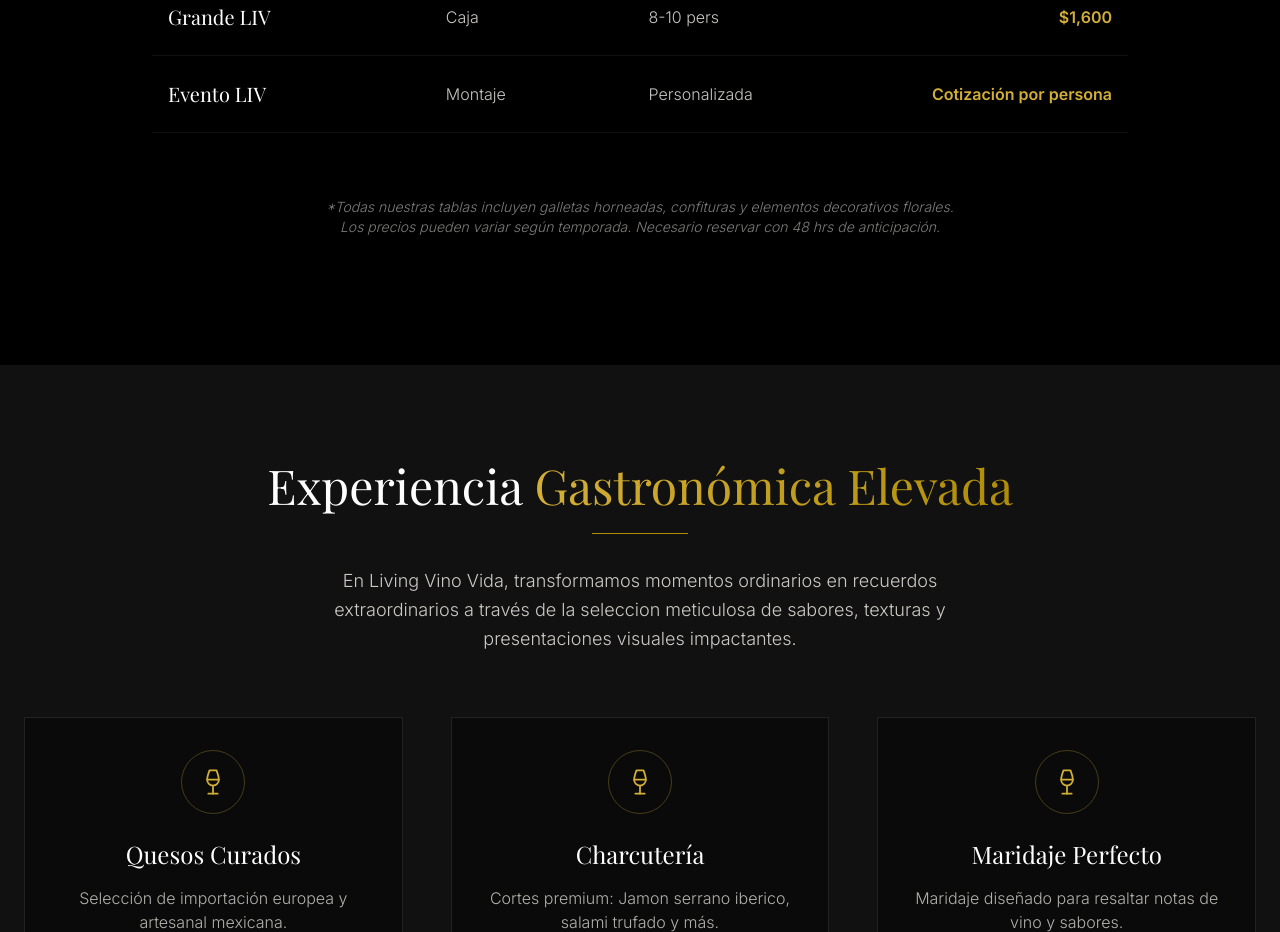
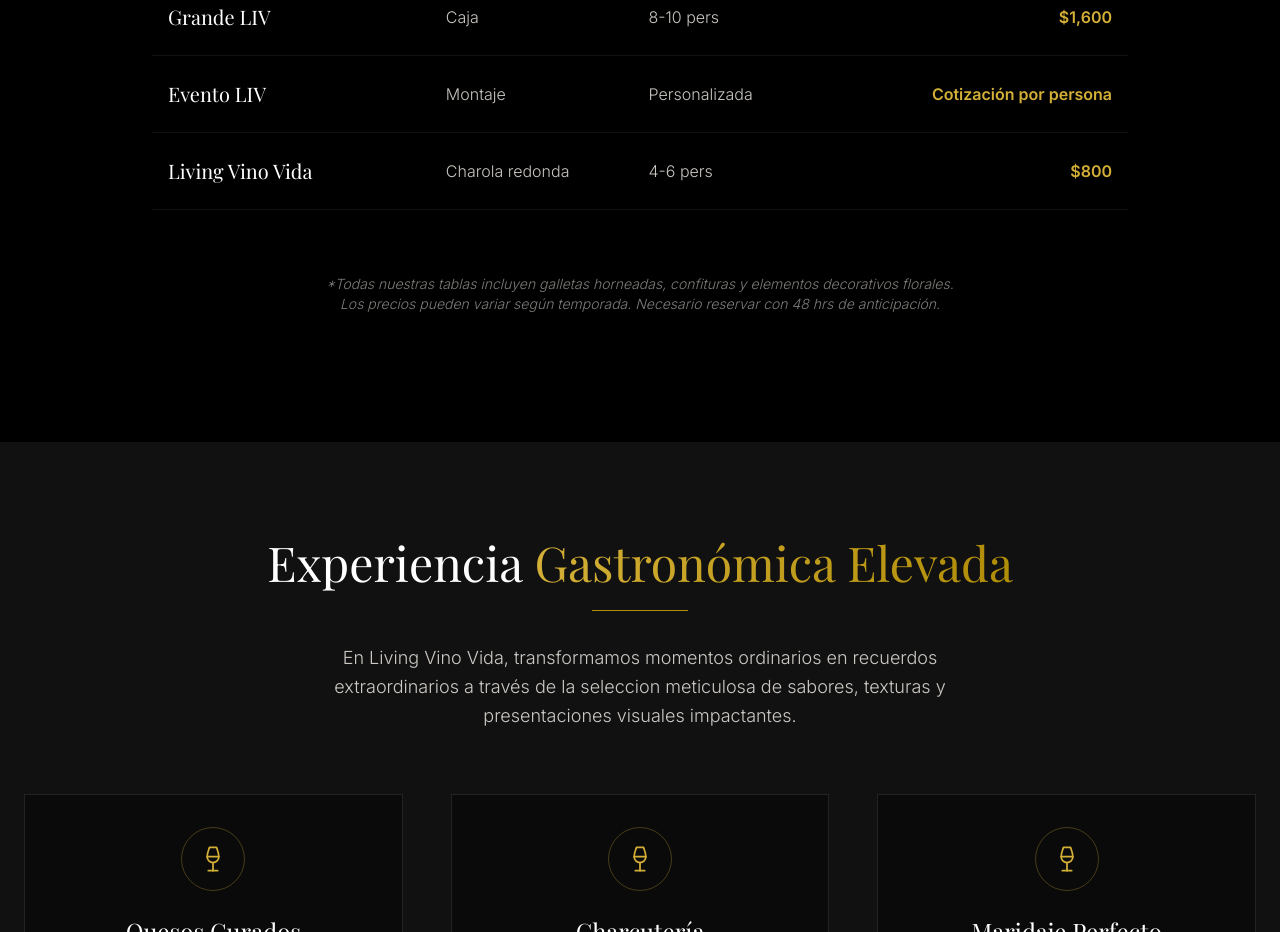
Before and after one commit to LivingVinoVida/website, a Next.js app: page / in a window 1280 px wide. Shown: the part 2200-3132 px from the top of the page. Built offline with nearby package versions, Linux system fonts and the light colour scheme; a web font is replaced by a local one.

Commit message:
Actualización de sitio webLIVv4

```diff
--- a/src/components/Menu.tsx
+++ b/src/components/Menu.tsx
@@ -9,6 +9,7 @@ const menuItems = [
     { name: "Tabla LIV", quesos: "Incluye tabla", embutidos: "4-6 pers", frutas: "", precio: "$900" },
     { name: "Grande LIV", quesos: "Caja", embutidos: "8-10 pers", frutas: "", precio: "$1,600" },
     { name: "Evento LIV", quesos: "Montaje", embutidos: "Personalizada", frutas: "", precio: "Cotización por persona" },
+    { name: "Living Vino Vida", quesos: "Charola redonda", embutidos: "4-6 pers", frutas: "", precio: "$800" },
    ];
 
 
```
